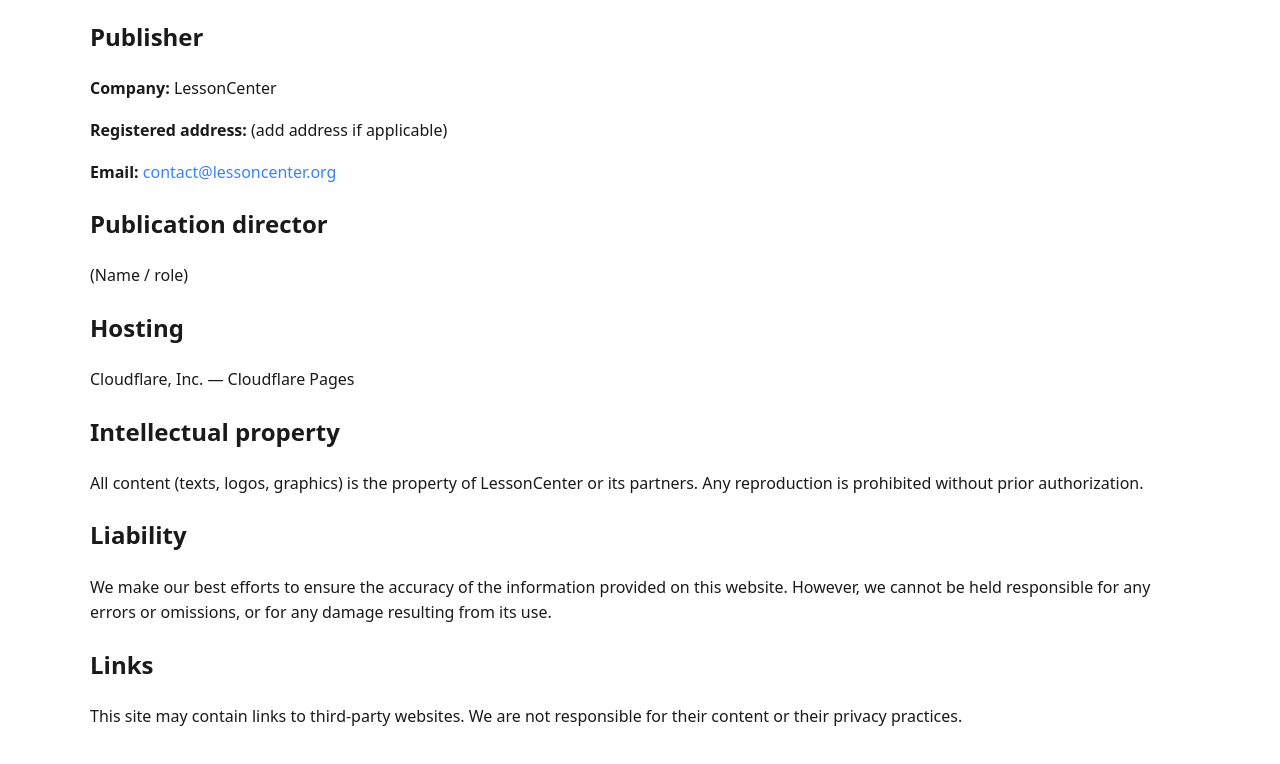
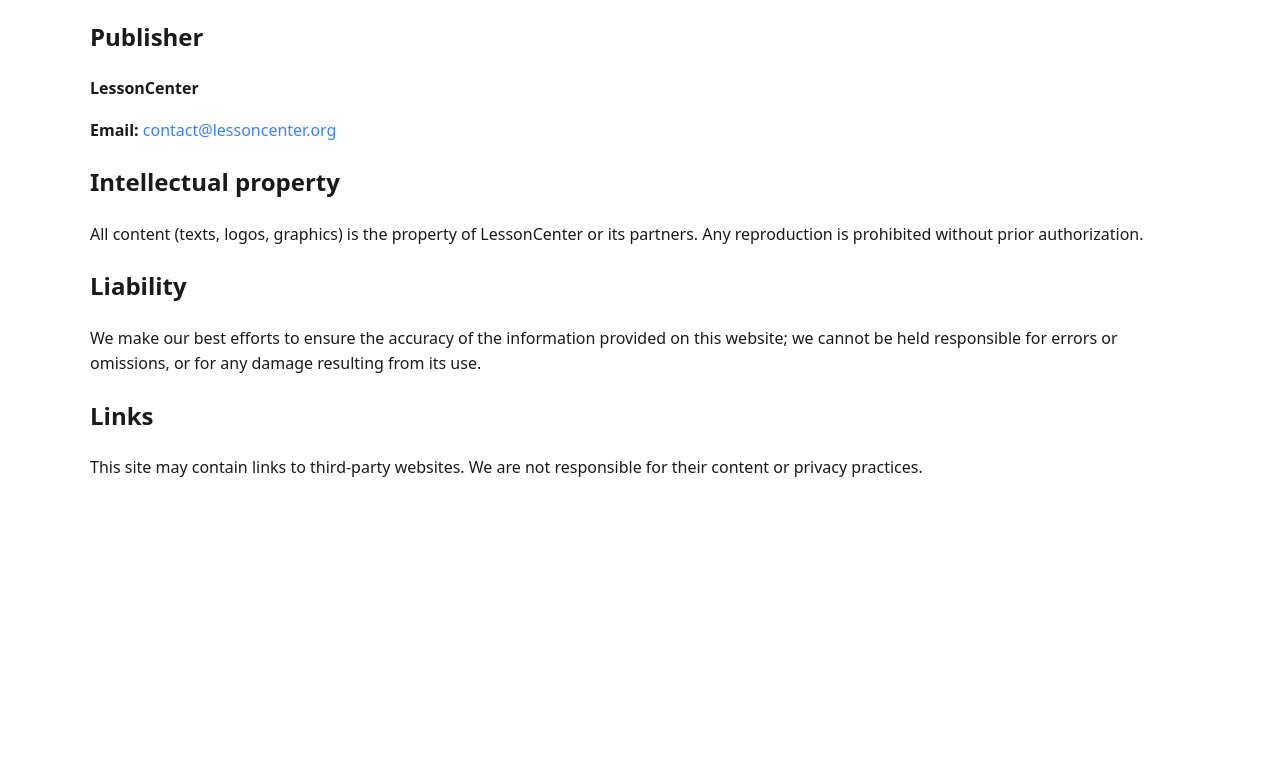
Before and after one commit to benoitbcn/lessoncenter.org, a website: page site/legal.html in a window 1280 px wide. Shown: the part 124-888 px from the top of the page. After the commit the page ends 800 px from the top, so only its background shows below. Drawn offline with Linux system fonts and the light colour scheme.

Commit message:
Update legal.html

```diff
--- a/site/legal.html
+++ b/site/legal.html
@@ -1,29 +1,27 @@
-<!doctype html><html lang="en"><head>
-<meta charset="utf-8"><meta name="viewport" content="width=device-width, initial-scale=1">
+<!doctype html>
+<html lang="en">
+<head>
+<meta charset="utf-8">
+<meta name="viewport" content="width=device-width, initial-scale=1">
 <title>Legal notice — LessonCenter</title>
 <link rel="stylesheet" href="/assets/css/style.css">
-</head><body>
+</head>
+<body>
 <main class="page container">
   <h1>Legal notice</h1>
 
   <h2>Publisher</h2>
-  <p><strong>Company:</strong> LessonCenter</p>
-  <p><strong>Registered address:</strong> (add address if applicable)</p>
+  <p><strong>LessonCenter</strong></p>
   <p><strong>Email:</strong> <a href="mailto:contact@lessoncenter.org">contact@lessoncenter.org</a></p>
-
-  <h2>Publication director</h2>
-  <p>(Name / role)</p>
-
-  <h2>Hosting</h2>
-  <p>Cloudflare, Inc. — Cloudflare Pages</p>
 
   <h2>Intellectual property</h2>
   <p>All content (texts, logos, graphics) is the property of LessonCenter or its partners. Any reproduction is prohibited without prior authorization.</p>
 
   <h2>Liability</h2>
-  <p>We make our best efforts to ensure the accuracy of the information provided on this website. However, we cannot be held responsible for any errors or omissions, or for any damage resulting from its use.</p>
+  <p>We make our best efforts to ensure the accuracy of the information provided on this website; we cannot be held responsible for errors or omissions, or for any damage resulting from its use.</p>
 
   <h2>Links</h2>
-  <p>This site may contain links to third-party websites. We are not responsible for their content or their privacy practices.</p>
+  <p>This site may contain links to third-party websites. We are not responsible for their content or privacy practices.</p>
 </main>
-</body></html>
+</body>
+</html>
```
